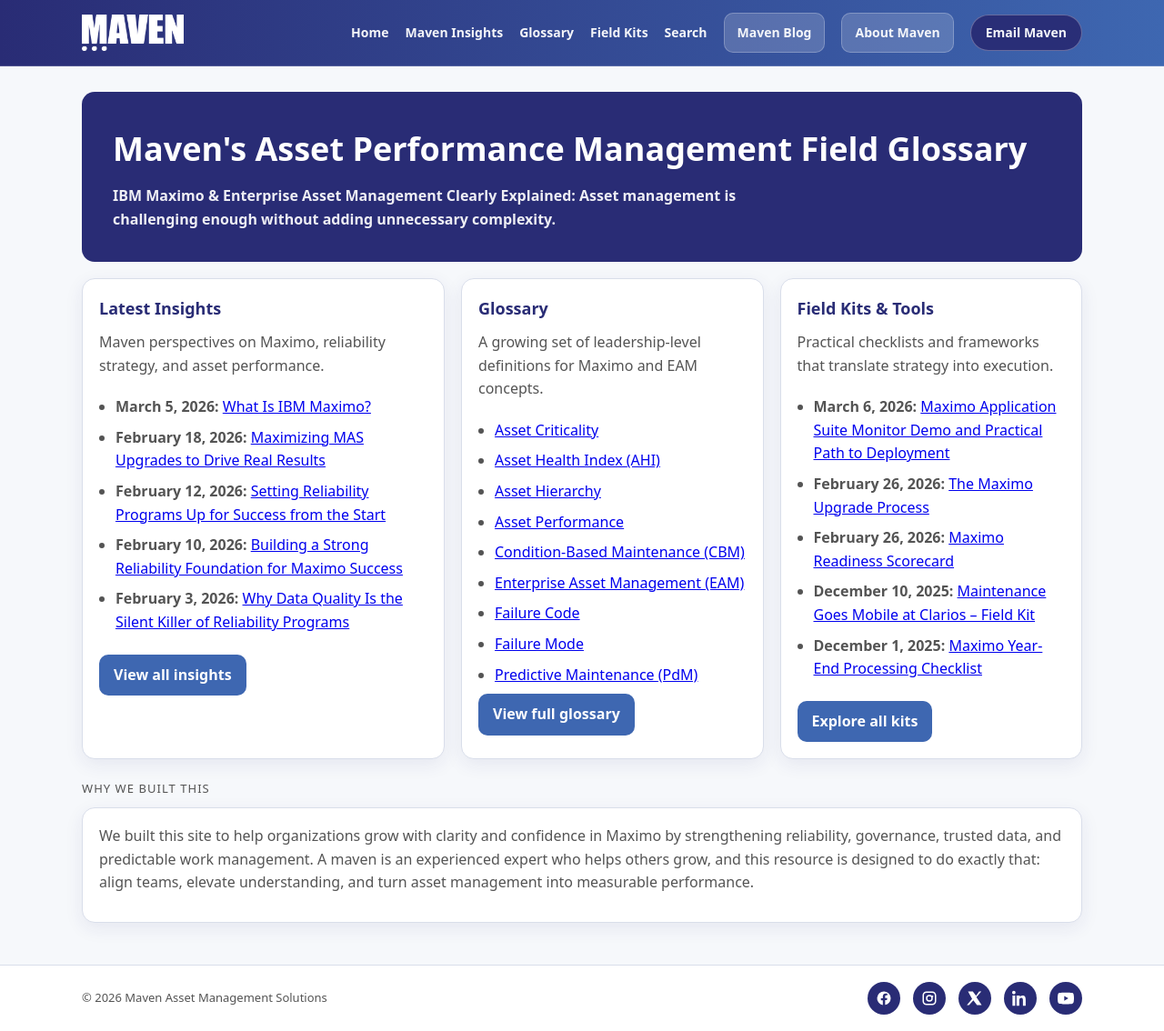
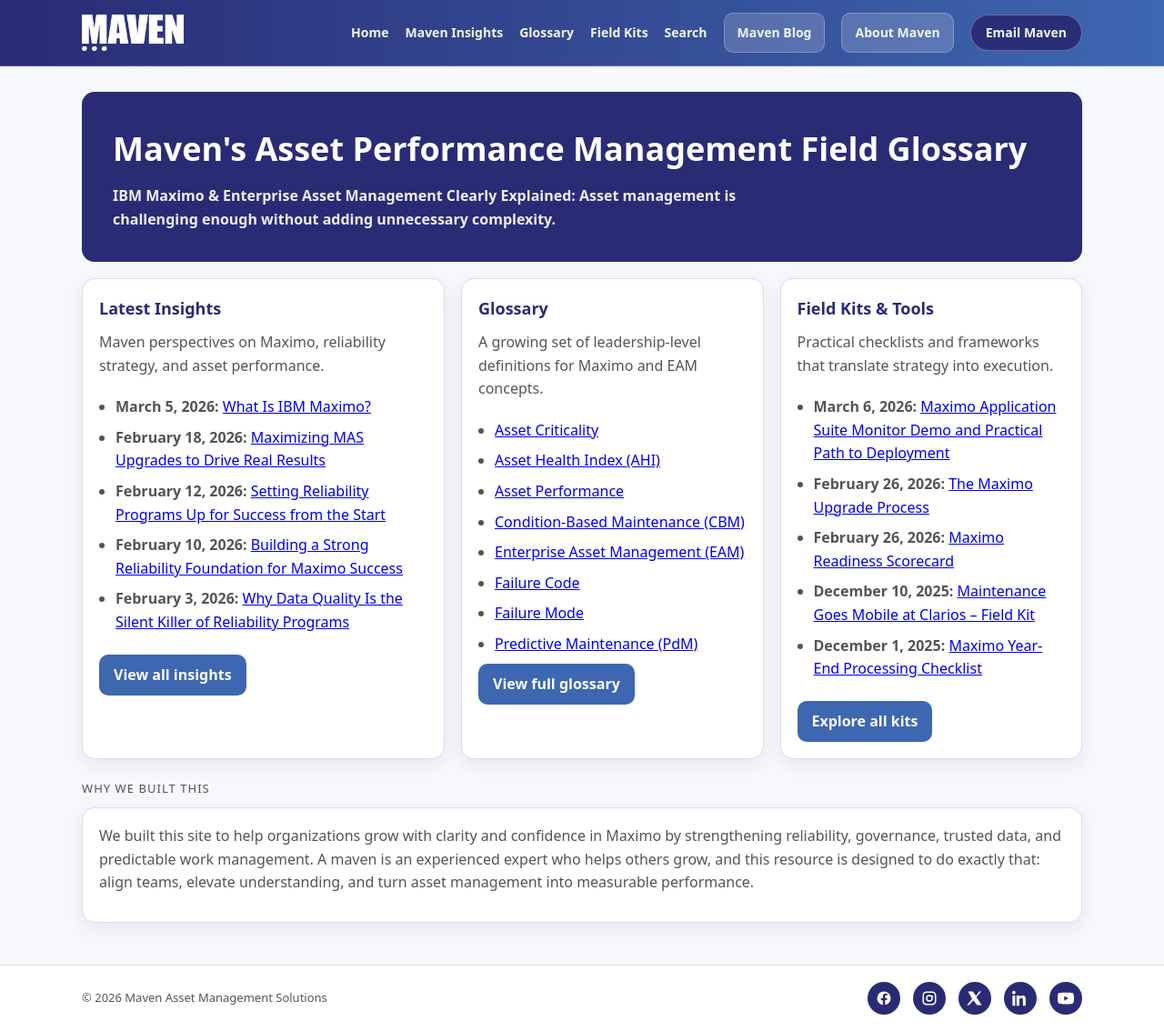
Before and after one commit to Maven-Asset-Management-Insights/content, a Jekyll site: the page built from index.md, in a window 1280 px wide. Shown: the whole page at 91% size. Built offline with Jekyll 4.4.1, drawn with Linux system fonts in a browser that asks for light colours.

Commit message:
Update index.md

```diff
--- a/index.md
+++ b/index.md
@@ -33,7 +33,6 @@ search: false
   <ul>
     <li><a href="{{ '/glossary/#asset-criticality' | relative_url }}">Asset Criticality</a></li>
     <li><a href="{{ '/glossary/#asset-health-index-ahi' | relative_url }}">Asset Health Index (AHI)</a></li>
-    <li><a href="{{ '/glossary/#asset-hierarchy' | relative_url }}">Asset Hierarchy</a></li>
     <li><a href="{{ '/glossary/#asset-performance' | relative_url }}">Asset Performance</a></li>
     <li><a href="{{ '/glossary/#condition-based-maintenance-cbm' | relative_url }}">Condition-Based Maintenance (CBM)</a></li>
     <li><a href="{{ '/glossary/#enterprise-asset-management-eam' | relative_url }}">Enterprise Asset Management (EAM)</a></li>
```
